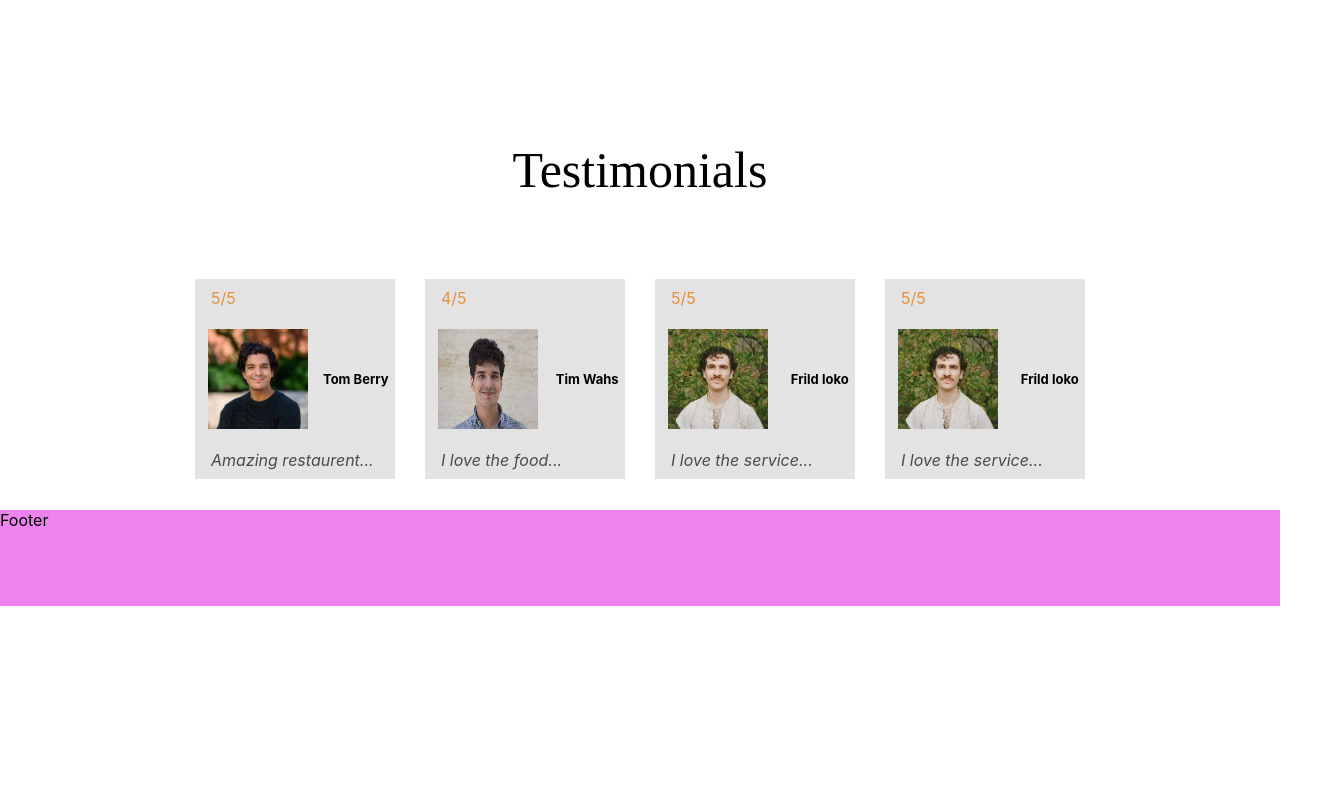
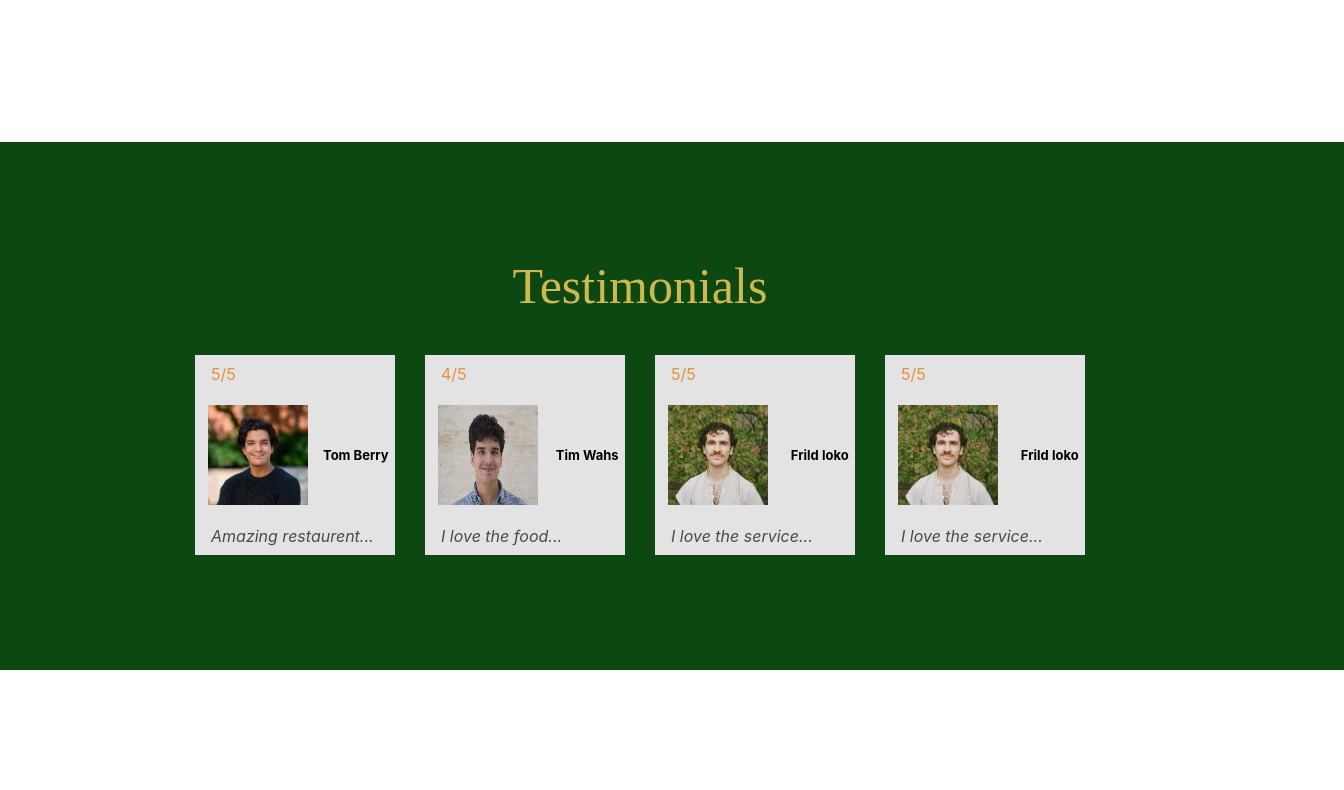
Before and after one commit to Oumaimafisaoui/capstone, a React (Create React App) app: page / in a window 1280 px wide. Shown: the part 1090-1880 px from the top of the page, 1344 px wide, since content can reach past the window. Before the commit the page ends 1696 px from the top, so only its background shows below. Built offline with nearby package versions, Linux system fonts and the light colour scheme; a web font is replaced by a local one.

Commit message:
testimonials:

```diff
--- a/src/index.css
+++ b/src/index.css
@@ -275,14 +275,16 @@ li{
 {
   display: flex;
   flex-direction: column;
-  gap:5rem;
-  margin-right: 2rem;
-  margin-left: 2rem;
+  gap:2.5rem;
+  width:100%;
+  margin:2rem;
+  padding: 4rem;
   height: 400px;
   justify-content: center;
   align-self: center;
   align-items: center;
-  width: 62%;
+  margin-bottom: 8rem;
+  background-color: rgb(13, 71, 18);
 }
 .says
 {
@@ -340,4 +342,6 @@ li{
 {
   font-family: 'Markazi Text', serif;
   font-size: 50px;
+  color: #cfb94e;
+
 }
```
